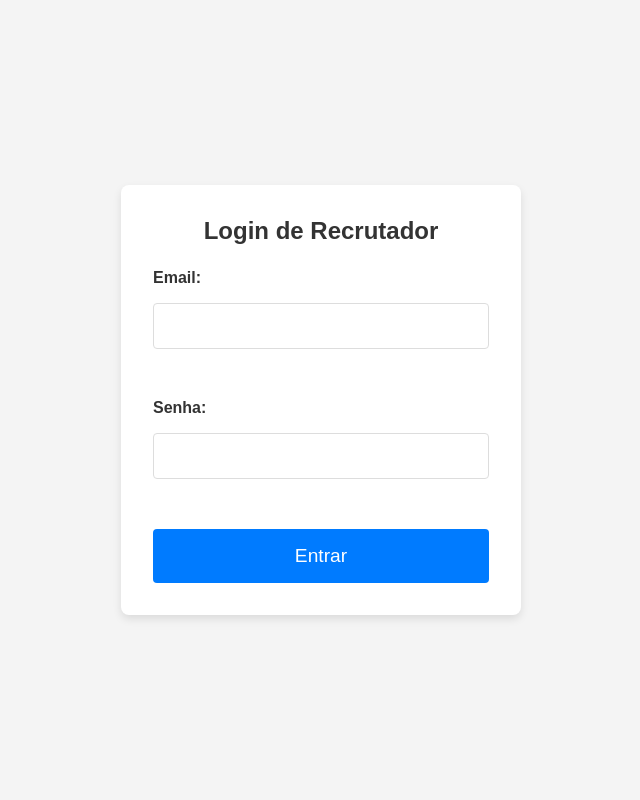
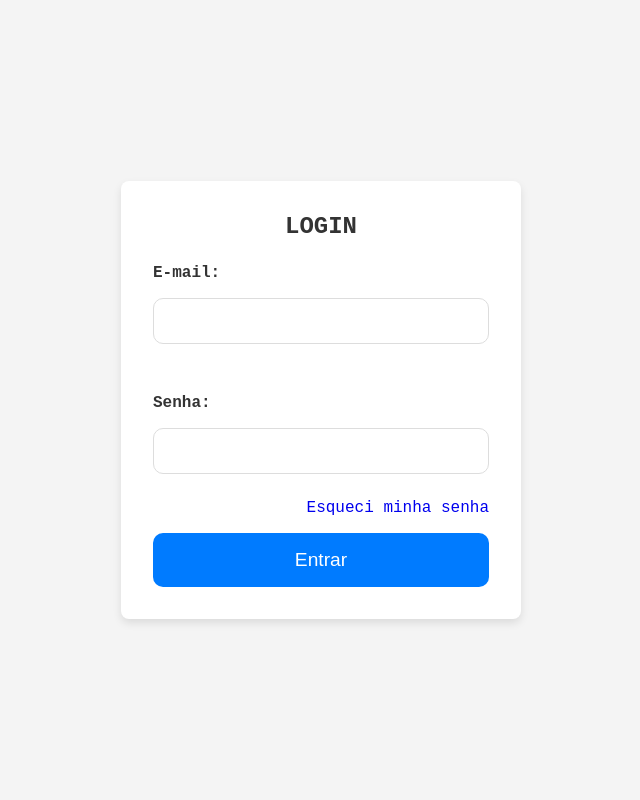
Before and after one commit to Alephmihaelis/Melhorias_projeto_SENAC, a Flask app: page /login in a window 1280 px wide. Shown: the whole page, without its empty margins (319-959 px from the left). Run offline with Flask 3, Linux system fonts and the light colour scheme.

Commit message:
Melhorias na página de login

```diff
--- a/static/login.css
+++ b/static/login.css
@@ -5,7 +5,7 @@
 }
 
 body {
-    font-family: Arial, sans-serif;
+    font-family: 'Courier New', Courier, monospace;
     background-color: #f4f4f4;
     display: flex;
     justify-content: center;
@@ -35,6 +35,12 @@ form {
     gap: 1rem;
 }
 
+form p, a {
+    text-decoration: none;
+    text-align: right;
+    margin-top: -25px;
+}
+
 label {
     font-weight: bold;
     color: #333;
@@ -43,7 +49,7 @@ label {
 input[type="email"], input[type="password"] {
     padding: 0.8rem;
     border: 1px solid #ddd;
-    border-radius: 4px;
+    border-radius: 10px;
     font-size: 1rem;
     width: 100%;
     box-sizing: border-box;
@@ -59,7 +65,7 @@ button {
     color: #fff;
     padding: 1rem;
     border: none;
-    border-radius: 4px;
+    border-radius: 10px;
     font-size: 1.2rem;
     cursor: pointer;
     transition: background-color 0.3s;
--- a/templates/login.html
+++ b/templates/login.html
@@ -1,14 +1,17 @@
+
 <!DOCTYPE html>
 <html lang="pt-BR">
 <head>
     <meta charset="UTF-8">
     <meta name="viewport" content="width=device-width, initial-scale=1.0">
+    <meta name="description" content="Sistema simples de listagem de funcionários e recrutadores">
+    <link rel="canonical" href="index.html">
     <title>Login</title>
     <link rel="stylesheet" href="{{ url_for('static', filename='login.css') }}">
 </head>
 <body>
     <div class="container">
-        <h2>Login de Recrutador</h2>
+        <h2>LOGIN</h2>
 
         {% with messages = get_flashed_messages(with_categories=true) %}
             {% if messages %}
@@ -21,12 +24,12 @@
         {% endwith %}
 
         <form method="POST">
-            <label for="email">Email:</label>
+            <label for="email">E-mail:</label>
             <input type="email" name="email" id="email" required><br>
 
             <label for="password">Senha:</label>
             <input type="password" name="password" id="password" required><br>
-
+            <p><a href="#">Esqueci minha senha</a></p>
             <button type="submit">Entrar</button>
         </form>
     </div>
```
